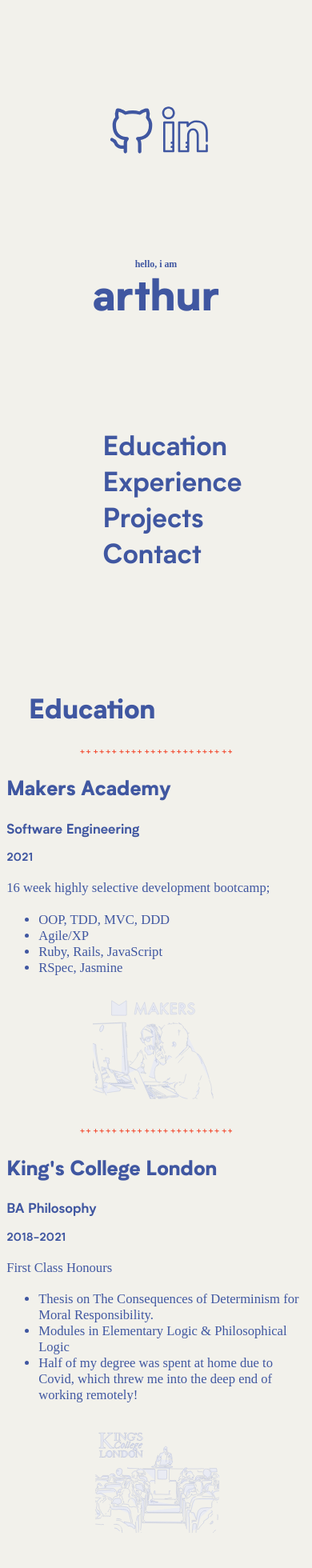
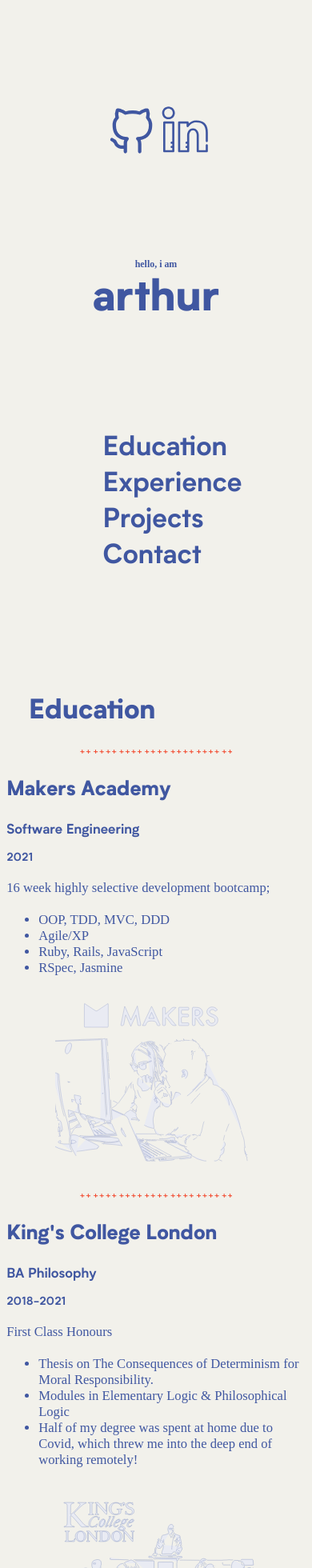
Before and after one commit to arthurfincham/react-portfolio, a React (Create React App) app: page / in a window 390 px wide. Shown: the top 1960 px of the page at 80% size. Built offline with nearby package versions, Linux system fonts and the light colour scheme; a web font is replaced by a local one.

Commit message:
add dimensions

```diff
--- a/src/App.css
+++ b/src/App.css
@@ -380,12 +380,7 @@ p {
 
 @media only screen and (max-width: 700px) {
   .item-wrapper {
-    display: flex;
     flex-direction: column;
-    align-items: center;
-    justify-content: space-between;
-    margin-top: 1em;
-    margin-bottom: 1em;
   }
 }
 
@@ -410,6 +405,19 @@ p {
   align-items: center;
 }
 
+@media only screen and (max-width: 700px) {
+  .item-image {
+    width: 60%;
+    justify-content: center;
+  }
+}
+
+@media only screen and (max-width: 450px) {
+  .item-image {
+    width: 90%;
+  }
+}
+
 .item-wrapper-rev {
   display: flex;
   flex-direction: row-reverse;
@@ -419,9 +427,22 @@ p {
   margin-bottom: 1em;
 }
 
+@media only screen and (max-width: 700px) {
+  .item-wrapper-rev {
+    flex-direction: column;
+  }
+}
+
 .item-wrapper-rev > .item-text {
   align-items: right;
   text-align: right;
+}
+
+@media only screen and (max-width: 700px) {
+  .item-wrapper-rev > .item-text {
+    align-items: left;
+    text-align: left;
+  }
 }
 
 .item-wrapper-rev > .item-text > * {
@@ -429,30 +450,8 @@ p {
 }
 
 @media only screen and (max-width: 700px) {
-  .item-wrapper-rev {
-    display: flex;
-    flex-direction: column;
-    align-items: center;
-    justify-content: space-between;
-    margin-top: 1em;
-    margin-bottom: 1em;
-  }
-
-  .item-wrapper-rev > .item-text {
-    align-items: left;
-    text-align: left;
-  }
-
   .item-wrapper-rev > .item-text > * {
     margin-left: 0;
-  }
-
-  .item-image {
-    width: 60%;
-    display: flex;
-    flex-direction: row;
-    justify-content: center;
-    align-items: center;
   }
 }
 
```
